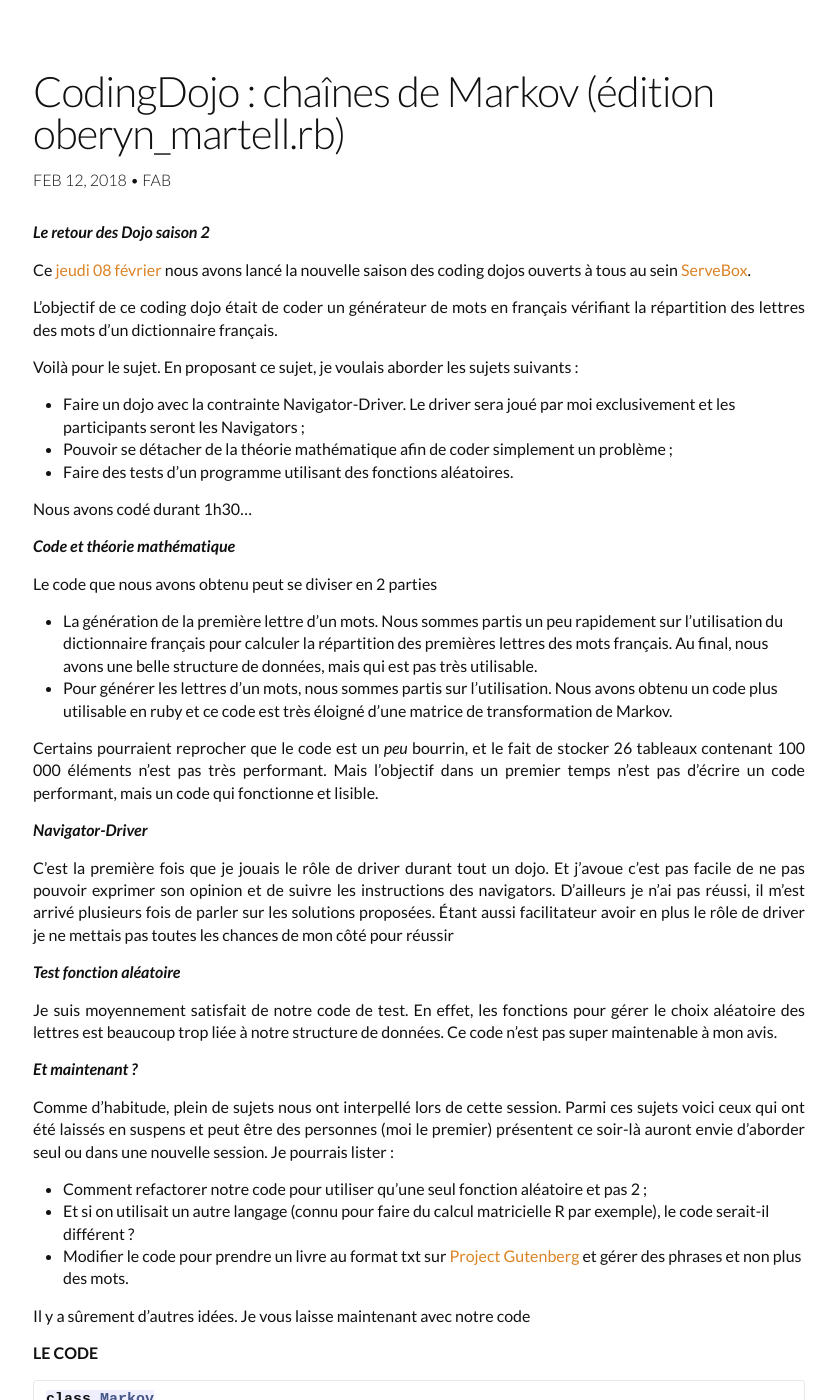
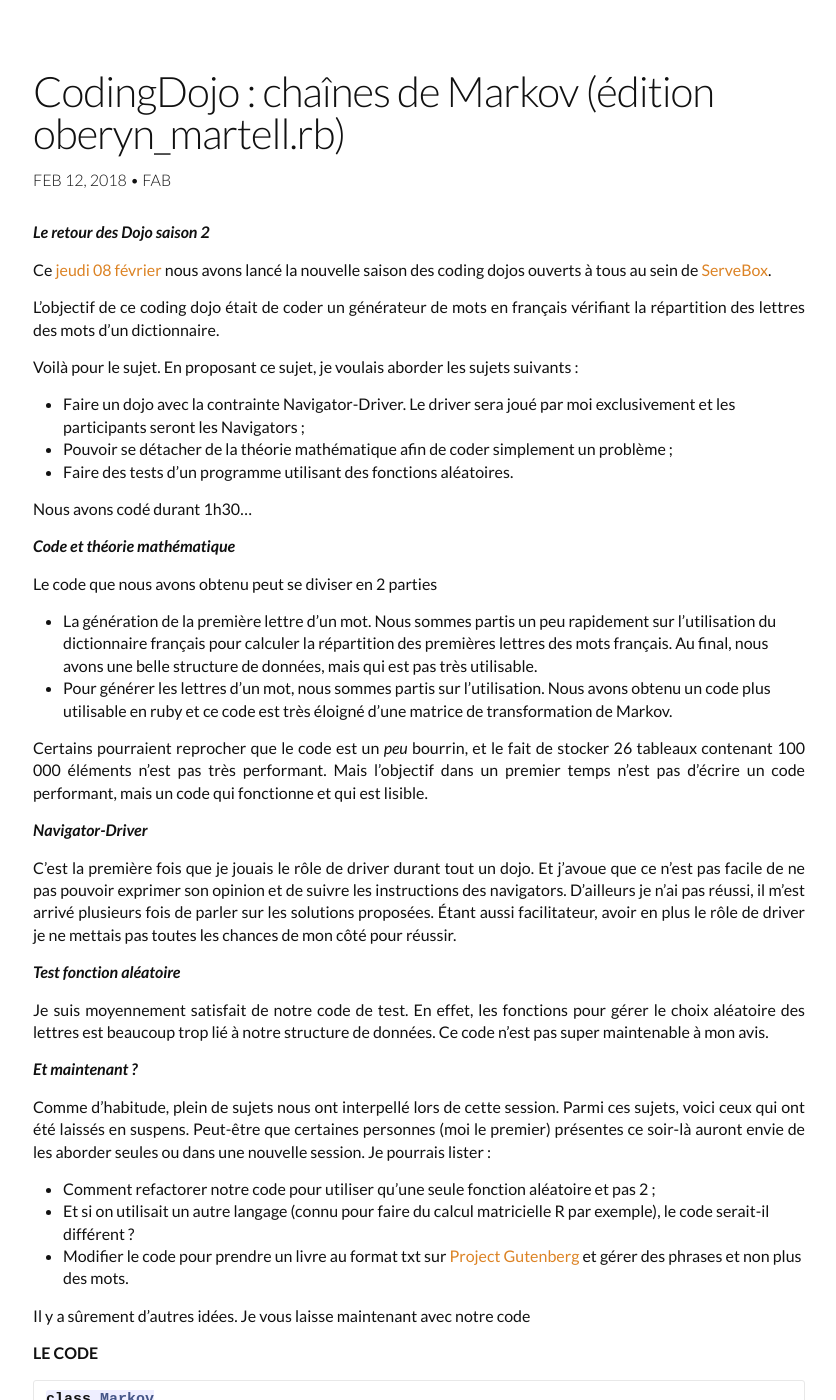
Before and after one commit to servebox/servebox.github.io, a Jekyll site: the page built from _posts/2018-02-12-dojo-oberyn-martell.md, in a window 1280 px wide and 1400 px high, scrolled down 363 px. Shown: the whole window, without its empty margins (221-1057 px from the left). Built offline with Jekyll 4.4.1, drawn with Linux system fonts in a browser that asks for light colours; comment, search, counter and statistics services are not loaded; some of the changed text lies outside the part shown.

Commit message:
Fix wording

```diff
--- a/_posts/2018-02-12-dojo-oberyn-martell.md
+++ b/_posts/2018-02-12-dojo-oberyn-martell.md
@@ -11,9 +11,9 @@ thumbnail:
 
 ***Le retour des Dojo saison 2***
 
-Ce [jeudi 08 février](https://www.meetup.com/fr-FR/Les-evenements-Servebox/events/246711110/) nous avons lancé la nouvelle saison des coding dojos ouverts à tous au sein [ServeBox](https://servebox.com/).
+Ce [jeudi 08 février](https://www.meetup.com/fr-FR/Les-evenements-Servebox/events/246711110/) nous avons lancé la nouvelle saison des coding dojos ouverts à tous au sein de [ServeBox](https://servebox.com/).
 
-L'objectif de ce coding dojo était de coder un générateur de mots en français vérifiant la répartition des lettres des mots d'un dictionnaire français.
+L'objectif de ce coding dojo était de coder un générateur de mots en français vérifiant la répartition des lettres des mots d'un dictionnaire.
 
 Voilà pour le sujet. En proposant ce sujet, je voulais aborder les sujets suivants :
 
@@ -27,24 +27,24 @@ Nous avons codé durant 1h30...
 
 Le code que nous avons obtenu peut se diviser en 2 parties
 
-* La génération de la première lettre d'un mots. Nous sommes partis un peu rapidement sur l'utilisation du dictionnaire français pour calculer la répartition des premières lettres des mots français. Au final, nous avons une belle structure de données, mais qui est pas très utilisable.
-* Pour générer les lettres d'un mots, nous sommes partis sur l'utilisation. Nous avons obtenu un code plus utilisable en ruby et ce code est très éloigné d'une matrice de transformation de Markov.
+* La génération de la première lettre d'un mot. Nous sommes partis un peu rapidement sur l'utilisation du dictionnaire français pour calculer la répartition des premières lettres des mots français. Au final, nous avons une belle structure de données, mais qui est pas très utilisable.
+* Pour générer les lettres d'un mot, nous sommes partis sur l'utilisation. Nous avons obtenu un code plus utilisable en ruby et ce code est très éloigné d'une matrice de transformation de Markov.
 
-Certains pourraient reprocher que le code est un _peu_ bourrin, et le fait de stocker 26 tableaux contenant 100 000 éléments n'est pas très performant. Mais l'objectif dans un premier temps n'est pas d'écrire un code performant, mais un code qui fonctionne et lisible.
+Certains pourraient reprocher que le code est un _peu_ bourrin, et le fait de stocker 26 tableaux contenant 100 000 éléments n'est pas très performant. Mais l'objectif dans un premier temps n'est pas d'écrire un code performant, mais un code qui fonctionne et qui est lisible.
 
 ***Navigator-Driver***
 
-C'est la première fois que je jouais le rôle de driver durant tout un dojo. Et j'avoue c'est pas facile de ne pas pouvoir exprimer son opinion et de suivre les instructions des navigators. D'ailleurs je n'ai pas réussi, il m'est arrivé plusieurs fois de parler sur les solutions proposées. Étant aussi facilitateur avoir en plus le rôle de driver je ne mettais pas toutes les chances de mon côté pour réussir
+C'est la première fois que je jouais le rôle de driver durant tout un dojo. Et j'avoue que ce n'est pas facile de ne pas pouvoir exprimer son opinion et de suivre les instructions des navigators. D'ailleurs je n'ai pas réussi, il m'est arrivé plusieurs fois de parler sur les solutions proposées. Étant aussi facilitateur, avoir en plus le rôle de driver je ne mettais pas toutes les chances de mon côté pour réussir.
 
 ***Test fonction aléatoire***
 
-Je suis moyennement satisfait de notre code de test. En effet, les fonctions pour gérer le choix aléatoire des lettres est beaucoup trop liée à notre structure de données. Ce code n'est pas super maintenable à mon avis.
+Je suis moyennement satisfait de notre code de test. En effet, les fonctions pour gérer le choix aléatoire des lettres est beaucoup trop lié à notre structure de données. Ce code n'est pas super maintenable à mon avis.
 
 ***Et maintenant ?***
 
-Comme d'habitude, plein de sujets nous ont interpellé lors de cette session. Parmi ces sujets voici ceux qui ont été laissés en suspens et peut être des personnes (moi le premier) présentent ce soir-là auront envie d'aborder seul ou dans une nouvelle session. Je pourrais lister :
+Comme d'habitude, plein de sujets nous ont interpellé lors de cette session. Parmi ces sujets, voici ceux qui ont été laissés en suspens. Peut-être que certaines personnes (moi le premier) présentes ce soir-là auront envie de les aborder seules ou dans une nouvelle session. Je pourrais lister :
 
-* Comment refactorer notre code pour utiliser qu'une seul fonction aléatoire et pas 2 ;
+* Comment refactorer notre code pour utiliser qu'une seule fonction aléatoire et pas 2 ;
 * Et si on utilisait un autre langage (connu pour faire du calcul matricielle R par exemple), le code serait-il différent ?
 * Modifier le code pour prendre un livre au format txt sur [Project Gutenberg](https://www.gutenberg.org/browse/languages/fr) et gérer des phrases et non plus des mots.
 
```
Also changed, not shown: other parts of _posts/2018-02-12-dojo-oberyn-martell.md (+1 -1 lines).
